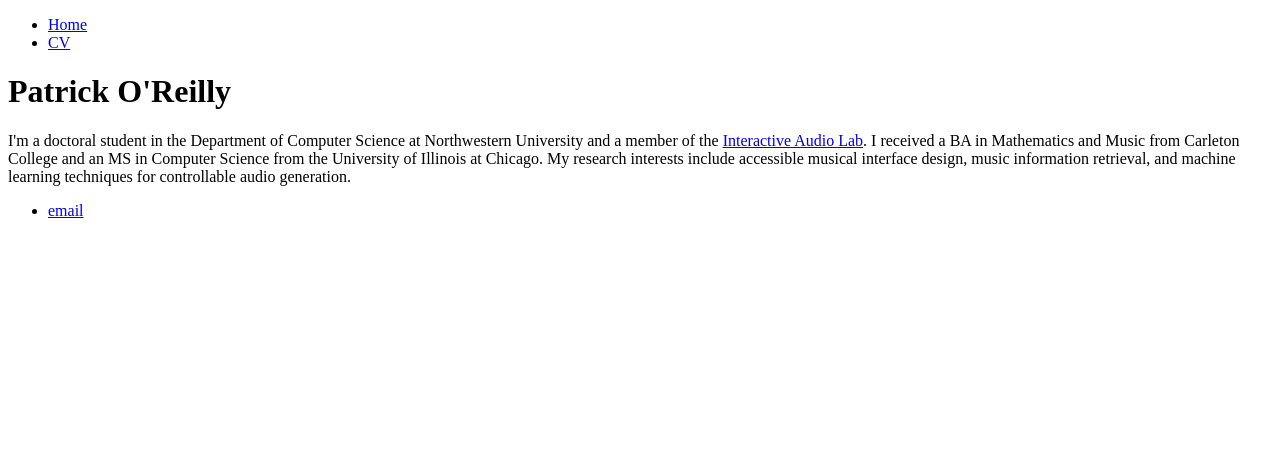
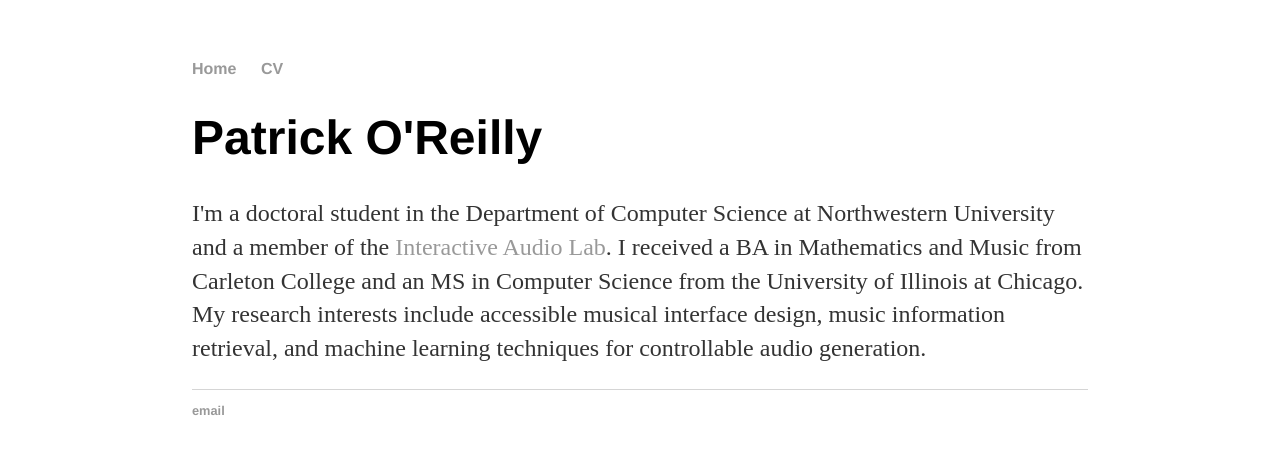
Before and after one commit to oreillyp/oreillyp.github.io, a Jekyll site: the page built from index.html, in a window 1280 px wide. Shown: the top 454 px of the page. Built offline with Jekyll 4.4.1, drawn with Linux system fonts in a browser that asks for light colours.

Commit message:
Update default.html

```diff
--- a/_layouts/default.html
+++ b/_layouts/default.html
@@ -3,7 +3,7 @@
 		<head>
 			<title>{{ page.title }}</title>
 			<!-- link to main stylesheet -->
-			<link rel="stylesheet" type="text/css" href="/css/html.css">
+			<link rel="stylesheet" type="text/css" href="/css/main.css">
 		</head>
 		<body>
 			<nav>
```
